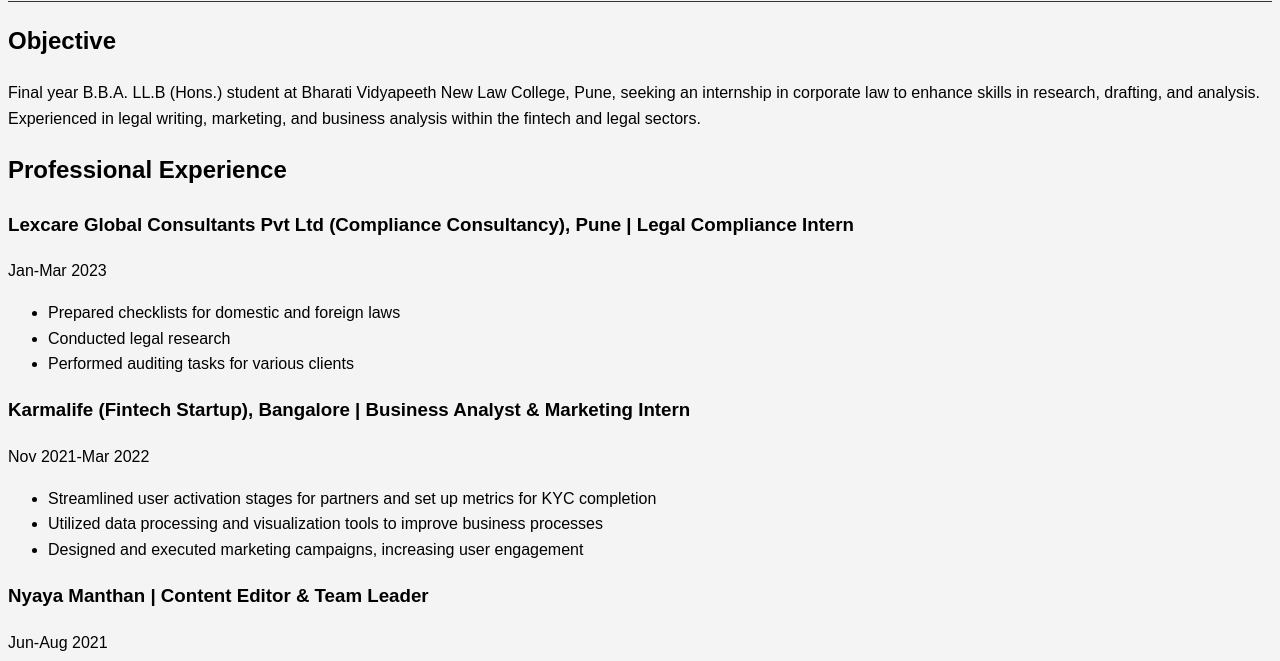
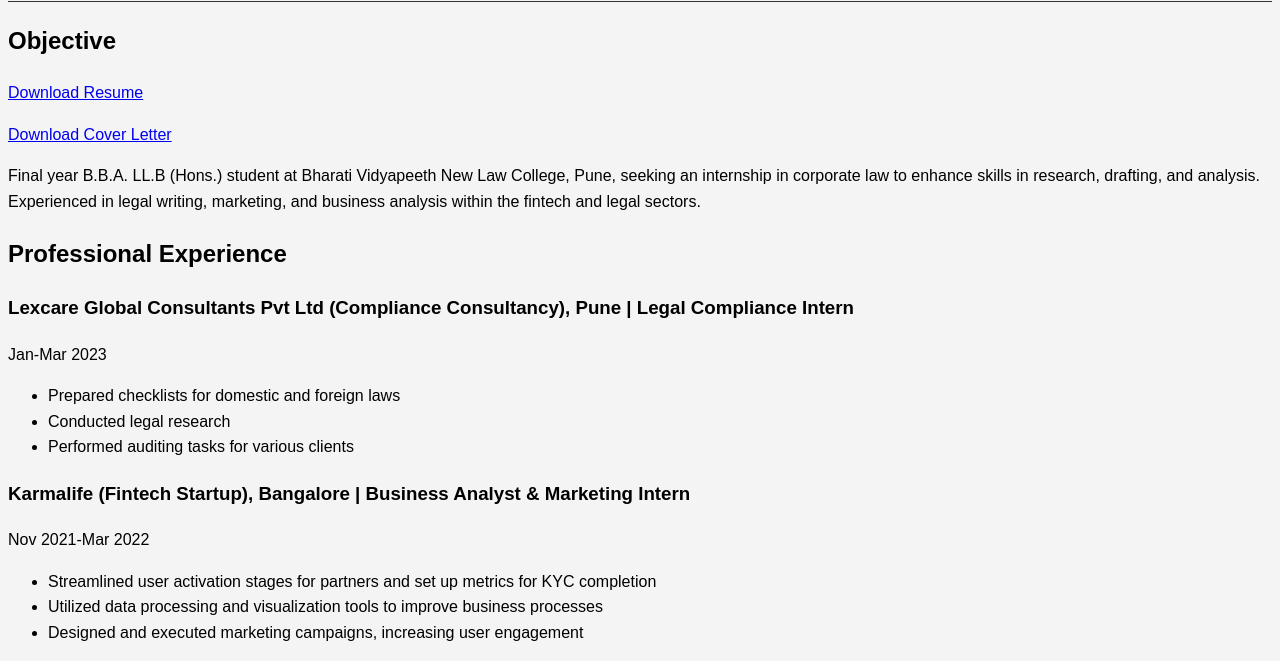
Before and after one commit to shivanshi-Tripathi/resume, a plain HTML site: page index.html in a window 1280 px wide. Shown: the part 105-766 px from the top of the page. Drawn offline with Linux system fonts and the light colour scheme.

Commit message:
some_changes

```diff
--- a/index.html
+++ b/index.html
@@ -19,7 +19,8 @@
     <div class="line"></div>
     <main>
       <section id="objective">
-        <h2>Objective</h2>
+        <h2>Objective</h2>       <p><a href="static/docs/resume.pdf" download>Download Resume</a></p>
+        <p><a href="static/docs/cover_letter.pdf" download>Download Cover Letter</a></p>
         <p>
             Final year B.B.A. LL.B (Hons.) student at Bharati Vidyapeeth New Law College, Pune, seeking an internship in corporate law to enhance skills in research, drafting, and analysis. Experienced in legal writing, marketing, and business analysis within the fintech and legal sectors.
         </p>
```
